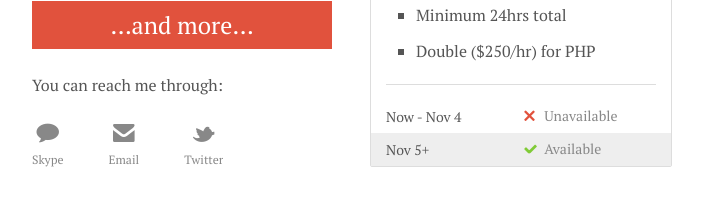
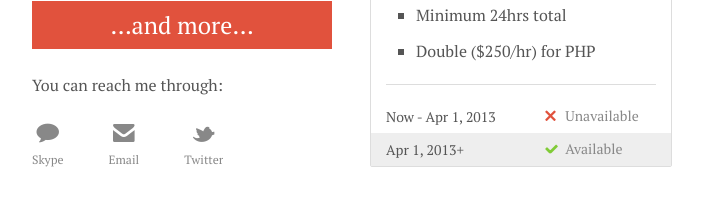
Before and after one commit to imakewebthings/imakewebthings.github.com, a Jekyll site: the page built from index.html, in a window 1280 px wide. Shown: the part 265-471 px from the top of the page, without its empty margins (288-991 px from the left). Built offline with Jekyll 4.4.1, drawn with Linux system fonts in a browser that asks for light colours.

Commit message:
Availability update

```diff
--- a/index.html
+++ b/index.html
@@ -63,12 +63,12 @@ layout: nil
 
 				<tbody>
 					<tr>
-						<td>Now - Nov 4</td>
+						<td>Now - Apr 1, 2013</td>
 						<td class="unavailable">Unavailable</td>
 					</tr>
 
 					<tr>
-						<td>Nov 5+</td>
+						<td>Apr 1, 2013+</td>
 						<td class="available">Available</td>
 					</tr>
 				</tbody>
```
